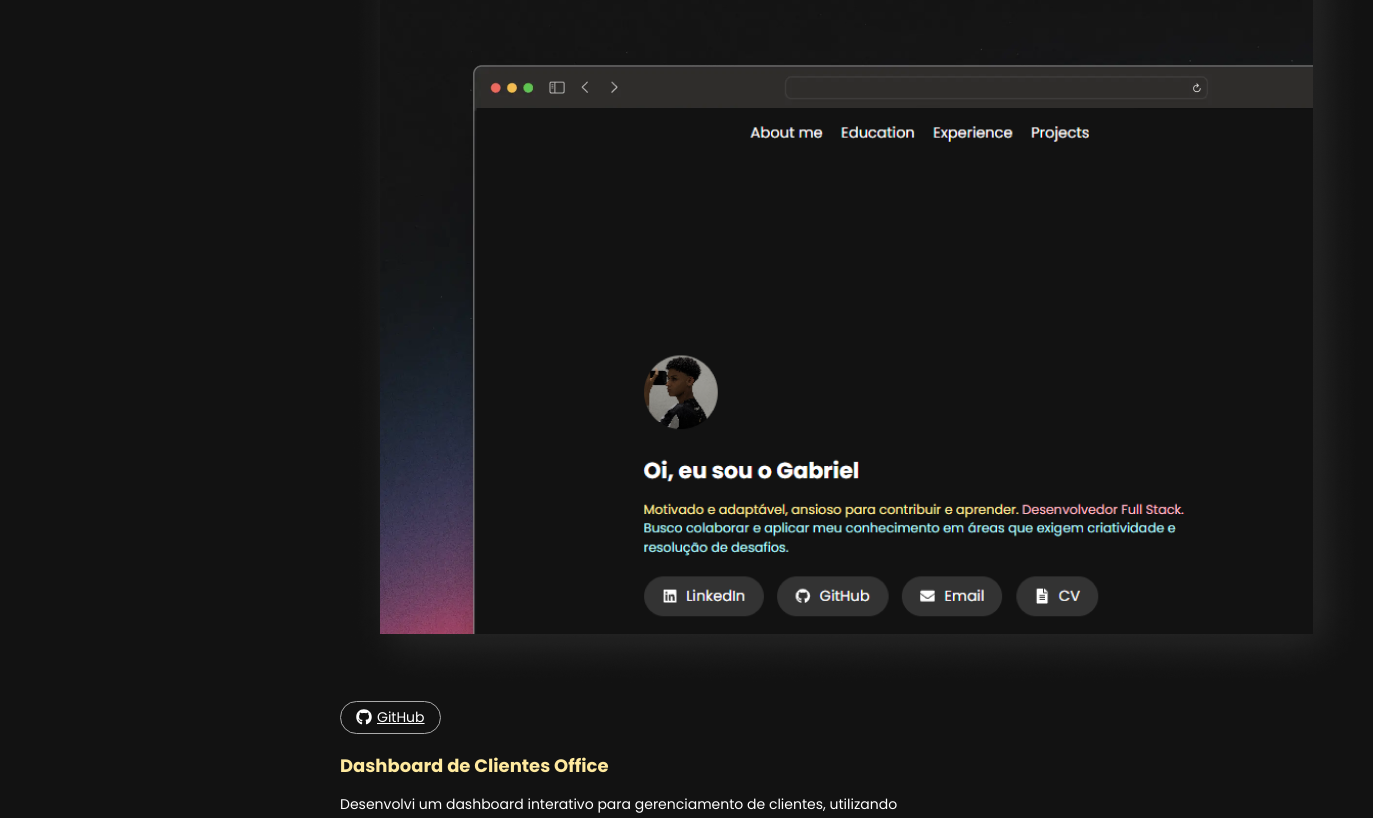
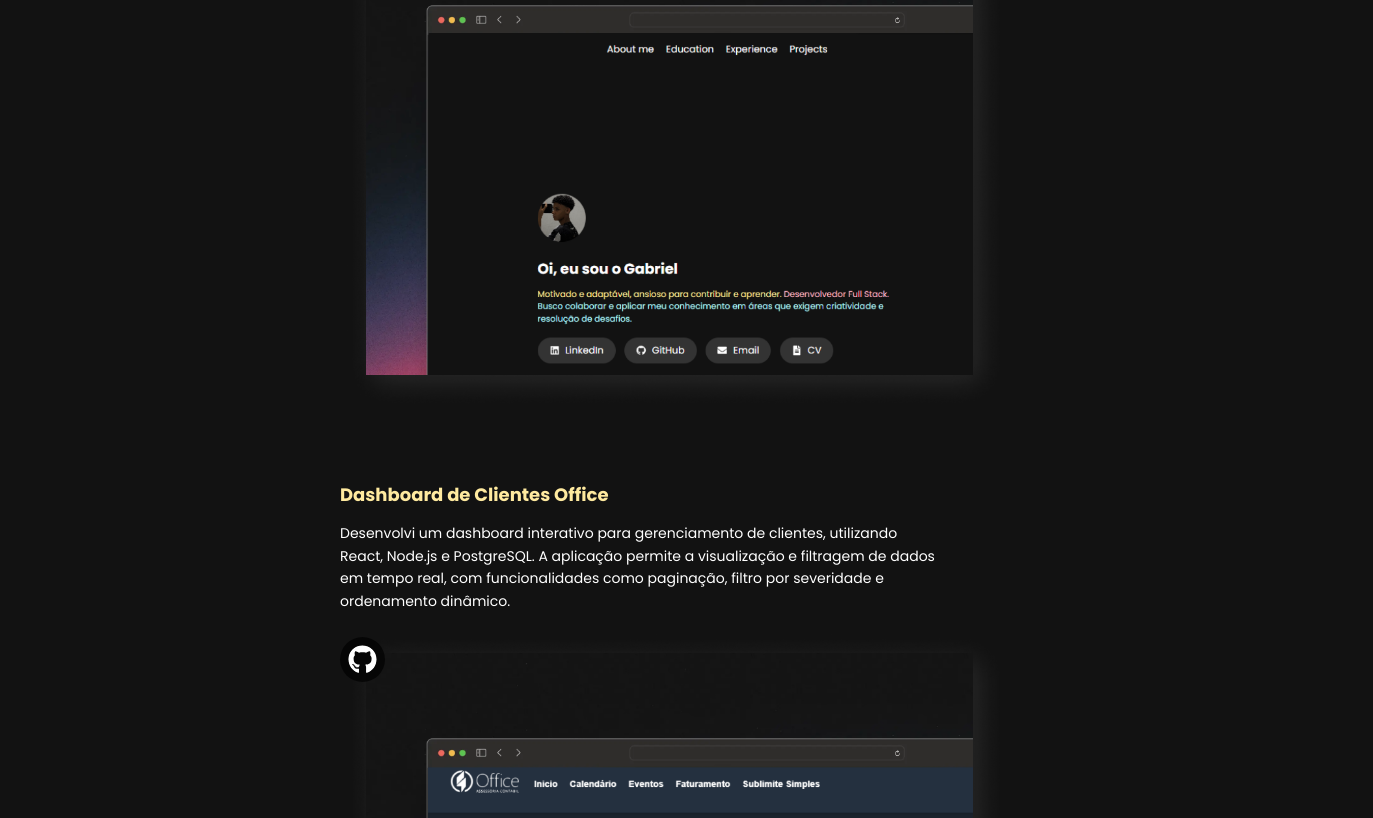
Before and after one commit to gabrielcsilvaa/PortfolioGabriel-react, a React (Create React App) app: page / in a window 1280 px wide. Shown: the part 2984-3802 px from the top of the page, 1373 px wide, since content can reach past the window. Built offline with nearby package versions, Linux system fonts and the light colour scheme.

Commit message:
estilizando os projetos

```diff
--- a/src/components/languages.jsx
+++ b/src/components/languages.jsx
@@ -8,7 +8,7 @@ function Languages() {
         <LuLanguages /> Languages
       </h2>
       <div className='language'>
-        <span>Português - Native</span>
+        <span>Português - Nativo</span>
         <div className='line native'></div>
       </div>
       <div className='language'>
--- a/src/components/projects.jsx
+++ b/src/components/projects.jsx
@@ -16,54 +16,62 @@ function Projects() {
           Projetado para ser um espaço reflexivo para o crescimento pessoal e
           profissional, com foco na simplicidade e no minimalismo.
         </p>
+        <div className='project-image-container'>
           <img
             src='/images/arte.png'
             alt='Arte do projeto'
             className='project-image'
           />
-        <div className='project-links'>
           <a
             href='https://github.com/gabrielcsilvaa/PortfolioGabriel-react'
-            className='project-link'
+            className='project-icon-link'
           >
-            <FaGithub className='icon' /> GitHub
+            <FaGithub className='github-icon' />
           </a>
         </div>
+      </div>
+      <div className='project-item'>
         <h3 className='project-name'>Dashboard de Clientes Office</h3>
         <p className='project-description'>
           Desenvolvi um dashboard interativo para gerenciamento de clientes,
           utilizando React, Node.js e PostgreSQL. A aplicação permite a
           visualização e filtragem de dados em tempo real, com funcionalidades
-          como paginacão, filtro por severidade e ordenamento dinâmico.
+          como paginação, filtro por severidade e ordenamento dinâmico.
         </p>
+        <div className='project-image-container'>
           <img
             src='/images/port.png'
             alt='Arte do projeto2'
             className='project-image'
           />
-        <div className='project-links'>
           <a
             href='https://github.com/gabrielcsilvaa/ProjectWorkDashboard-react.git'
-            className='project-link'
+            className='project-icon-link'
           >
-            <FaGithub className='icon' /> GitHub
+            <FaGithub className='github-icon' />
           </a>
         </div>
+      </div>
+      <div className='project-item'>
         <h3 className='project-name'>Automação de Consultas CNPJ</h3>
         <p className='project-description'>
-          Entendi! Aqui está o resumo do seu projeto de dashboard, no estilo que
-          você pediu: Desenvolvi um dashboard interativo utilizando React,
-          Node.js e PostgreSQL, focado na visualização e gerenciamento de dados
-          de clientes. A aplicação permite filtros dinâmicos, ordenação e
+          Desenvolvi um dashboard interativo utilizando React, Node.js e
+          PostgreSQL, focado na visualização e gerenciamento de dados de
+          clientes. A aplicação permite filtros dinâmicos, ordenação e
           atualização em tempo real, com design adaptável ao modo claro e
           escuro.
         </p>
-        <div className='project-links'>
+        <div className='project-image-container'>
+          <img
+            src='/images/automo.png'
+            alt='Arte do projeto3'
+            className='project-image'
+          />
           <a
             href='https://github.com/gabrielcsilvaa/automacaoConsultaCnpj.git'
-            className='project-link'
+            className='project-icon-link'
           >
-            <FaGithub className='icon' /> GitHub
+            <FaGithub className='github-icon' />
           </a>
         </div>
       </div>
--- a/src/styles/projects.css
+++ b/src/styles/projects.css
@@ -34,30 +34,39 @@
   margin-bottom: 15px;
 }
 
-.project-links {
-  display: flex;
-  gap: 10px;
+.project-image-container {
+  position: relative;
+  display: inline-block;
+  max-width: 600px;
+  margin: 0 auto 20px;
 }
 
-.project-link {
-  background-color: transparent;
-  border: 1px solid #aaaaaa;
-  color: #ffffff;
-  padding: 5px 15px;
-  border-radius: 20px;
-  cursor: pointer;
-  font-size: 14px;
-  display: inline-flex;
-  align-items: center;
-  transition: background-color 0.3s, color 0.3s;
+.project-image{
+  width: 112%;
+  height: auto;
+  border-radius: 8px;
+  margin-bottom: 20px;
+  object-fit: cover;
+  align-items: end;
 }
 
-.project-link:hover {
-  background-color: #444444;
-  border-color: #ffffff;
+.github-icon {
+  position: absolute;
+  top: 10px; /* Ajuste conforme necessário */
+  font-size: 29px;
+  color: #ffffff;
+  background-color: rgba(0, 0, 0, 0.7); /* Fundo semi-transparente */
+  padding: 8px;
+  border-radius: 50%;
+  transition: transform 0.3s ease, background-color 0.3s ease;
 }
 
-.icon {
-  margin-right: 5px;
-  font-size: 16px;
+.github-icon:hover {
+  transform: scale(1.1);
+  background-color: rgba(255, 255, 255, 0.9);
+  color: #000000;
 }
+
+.project-icon-link {
+  text-decoration: none;
+}
```
Also changed, not shown: public/images/automo.png (added). Lines whose indentation alone changed are shown as unchanged.
